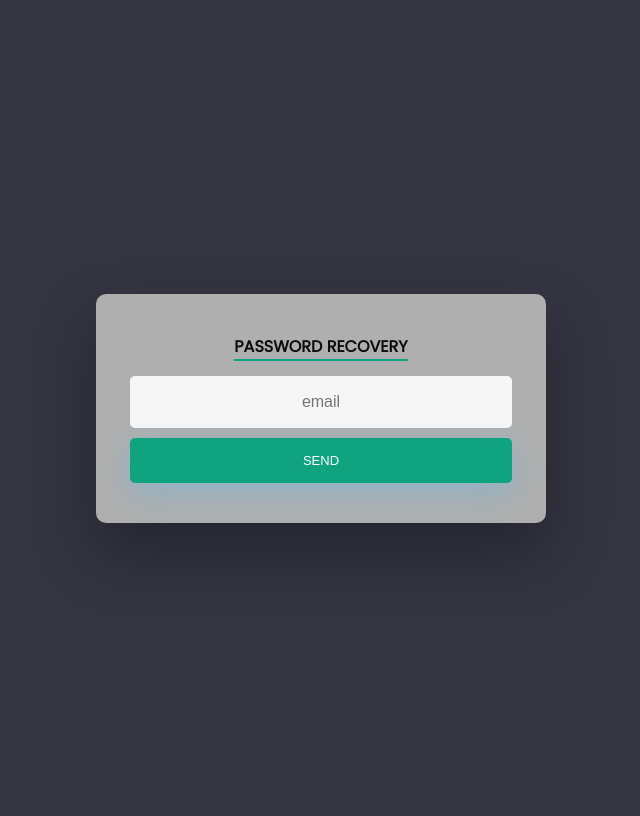
After one commit to Ravindra1245/ravindra-kishori, a Flask app: page /forgot_password in a window 1280 px wide. The commit adds this page. Shown: the whole page, without its empty margins (319-959 px from the left). Run offline with Flask 3, Linux system fonts and the light colour scheme.

Commit message:
added forgot password feature

```diff
--- a/mid-evaluation/main.py
+++ b/mid-evaluation/main.py
@@ -40,6 +40,17 @@ def signup():
 @app.route("/index")
 def index():
     return render_template("index.html")
+
+
+#forgot password
+@app.route("/forgot_password" , methods=['GET' , 'POST'])
+def forgot_password():
+    if request.method == 'POST':
+        email = request.form['email']
+        auth.send_password_reset_email(email)
+        return render_template('login.html')
+    return render_template('forgot_password.html')
+
 
 #Welcome page
 @app.route("/welcome")
--- a/mid-evaluation/static/main.css
+++ b/mid-evaluation/static/main.css
@@ -12,7 +12,7 @@ body {
 }
 
 a {
-  color: #92badd;
+  color: #0c0c0c;
   display:inline-block;
   text-decoration: none;
   font-weight: 400;
--- /dev/null
+++ b/mid-evaluation/templates/forgot_password.html
@@ -0,0 +1,44 @@
+<!DOCTYPE html>
+<html>
+    <head>
+    <title>
+        forgot password
+
+    </title>
+    <link rel="stylesheet" type="text/css" href="{{ url_for('static', filename = 'main.css') }}">
+</head>
+
+<body>
+    {% if us %}
+			<div class="alert alert-danger">
+				<h2>{{us}}</h2>
+			</div>
+	{% endif %}
+
+<div class="wrapper fadeInDown">
+    <div id="formContent">
+      <!-- Tabs Titles -->
+      <h2 class="active"> Password Recovery</h2>
+
+      <!-- Login Form -->
+      <form action="http://127.0.0.1:5000/forgot_password" method="POST">
+        <input type="email" id="login" class="fadeIn second" name="email" placeholder="email">
+        <input onclick="myfunc()"  type="submit" class="fadeIn fourth" value="Send">
+      </form>
+
+      <script>
+        function myfunc() {
+          alert("Email has been sent to you please reset the password");
+        }
+      </script>
+  <!--
+      Will add in future
+      <div id="formFooter">
+        <a class="underlineHover" href="#">Forgot Password?</a>
+      </div>
+   -->
+    </div>
+  </div>
+</body>
+
+</html>
--- a/mid-evaluation/templates/login.html
+++ b/mid-evaluation/templates/login.html
@@ -26,6 +26,7 @@
       <input type="email" id="login" class="fadeIn second" name="email" placeholder="email">
       <input type="password" id="password" class="fadeIn third" name="pass" placeholder="password">
       <input type="submit" class="fadeIn fourth" value="Log In">
+      <a href="http://127.0.0.1:5000/forgot_password"><u>Forgot Password?</u></a>
     </form>
 <!--
 	Will add in future
```
